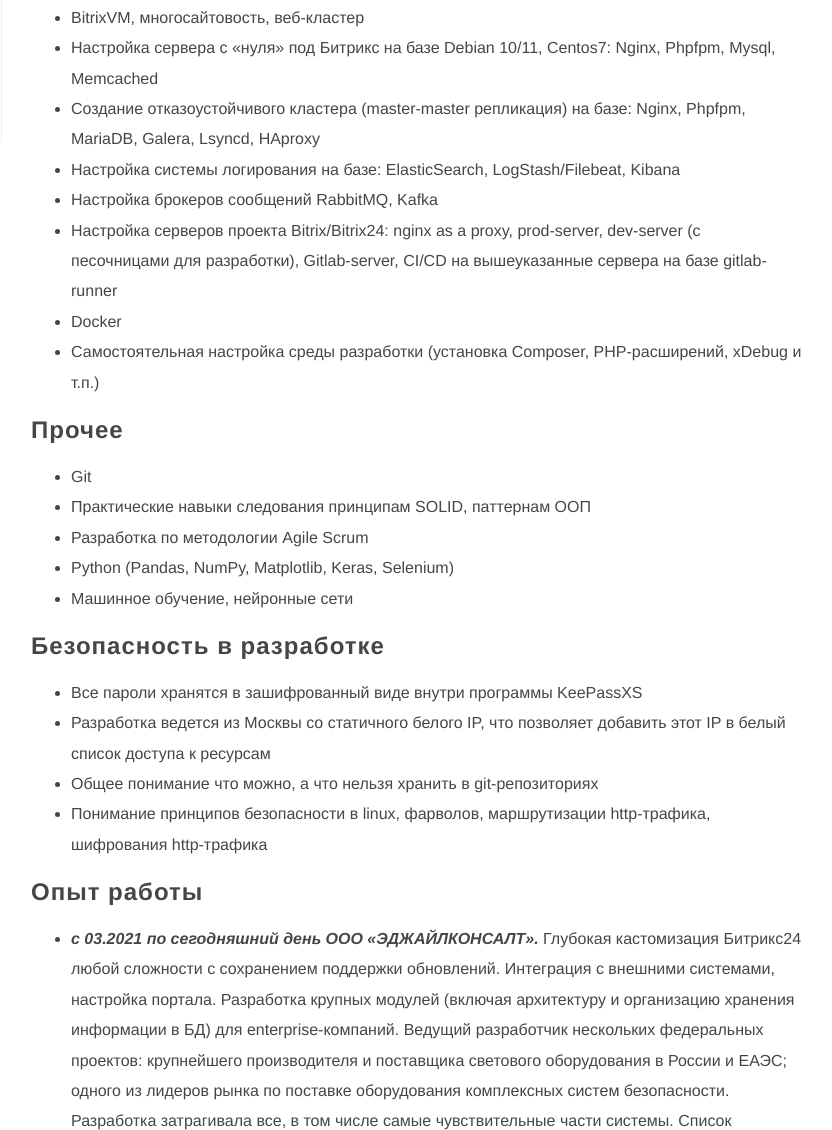
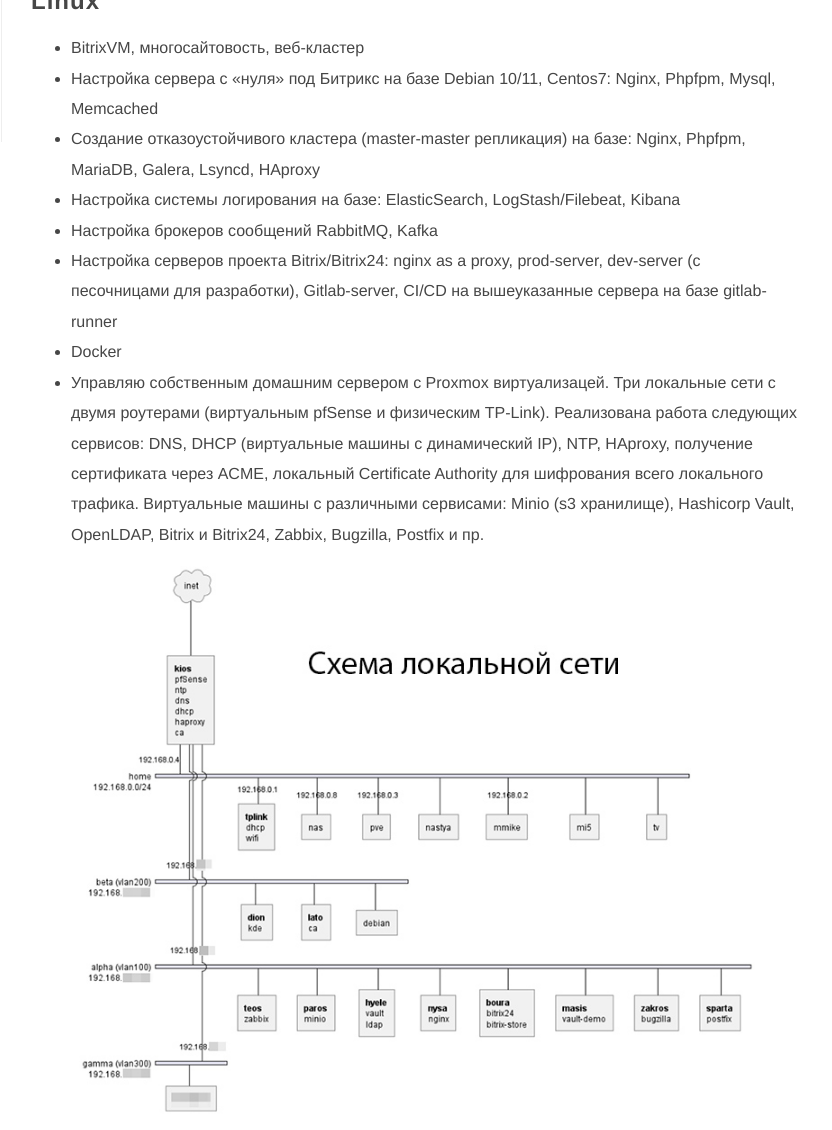
Before and after one commit to MironovMike/blog.public.mironovmike, a plain HTML site: page index.html in a window 1280 px wide. Shown: the part 658-1788 px from the top of the page, without its empty margins (447-1279 px from the left). Drawn offline with Linux system fonts and the light colour scheme.

Commit message:
Home net update

```diff
--- a/index.html
+++ b/index.html
@@ -199,7 +199,7 @@
 
     ,
         "url" : "https:\/\/mironovmike.github.io\/",
-        "wordCount" : "4089",
+        "wordCount" : "4118",
         "genre" : [ ],
         "keywords" : [ ]
     }
@@ -380,6 +380,7 @@
 <li>Redis, Memcached</li>
 <li>SOAP, REST</li>
 <li>HTML, CSS, SCSS, Webpack, Bitrix-cli</li>
+<li>Git</li>
 </ul>
 <h2 id="linux">Linux</h2>
 <ul>
@@ -391,16 +392,12 @@
 <li>Настройка серверов проекта Bitrix/Bitrix24: nginx as a proxy, prod-server,
 dev-server (с песочницами для разработки), Gitlab-server, CI/CD на вышеуказанные сервера на базе gitlab-runner</li>
 <li>Docker</li>
-<li>Самостоятельная настройка среды разработки (установка Composer, PHP-расширений, xDebug и т.п.)</li>
+<li>Управляю собственным домашним сервером с Proxmox виртуализацей. Три локальные сети с двумя роутерами (виртуальным pfSense и физическим TP-Link). Реализована работа следующих сервисов: DNS, DHCP (виртуальные машины с динамический IP), NTP, HAproxy, получение сертификата через ACME, локальный Certificate Authority для шифрования всего локального трафика. Виртуальные машины с различными сервисами: Minio (s3 хранилище), Hashicorp Vault, OpenLDAP, Bitrix и Bitrix24, Zabbix, Bugzilla, Postfix и пр.</li>
 </ul>
-<h2 id="прочее">Прочее</h2>
-<ul>
-<li>Git</li>
-<li>Практические навыки следования принципам SOLID, паттернам ООП</li>
-<li>Разработка по методологии Agile Scrum</li>
-<li>Python (Pandas, NumPy, Matplotlib, Keras, Selenium)</li>
-<li>Машинное обучение, нейронные сети</li>
-</ul>
+<figure class="big"><img src="/content/net_topology.jpg"
+         alt="image"/>
+</figure>
+
 <h2 id="безопасность-в-разработке">Безопасность в разработке</h2>
 <ul>
 <li>Все пароли хранятся в зашифрованный виде внутри программы KeePassXS</li>
```
Also changed, not shown: content/net_topology.jpg (added).
